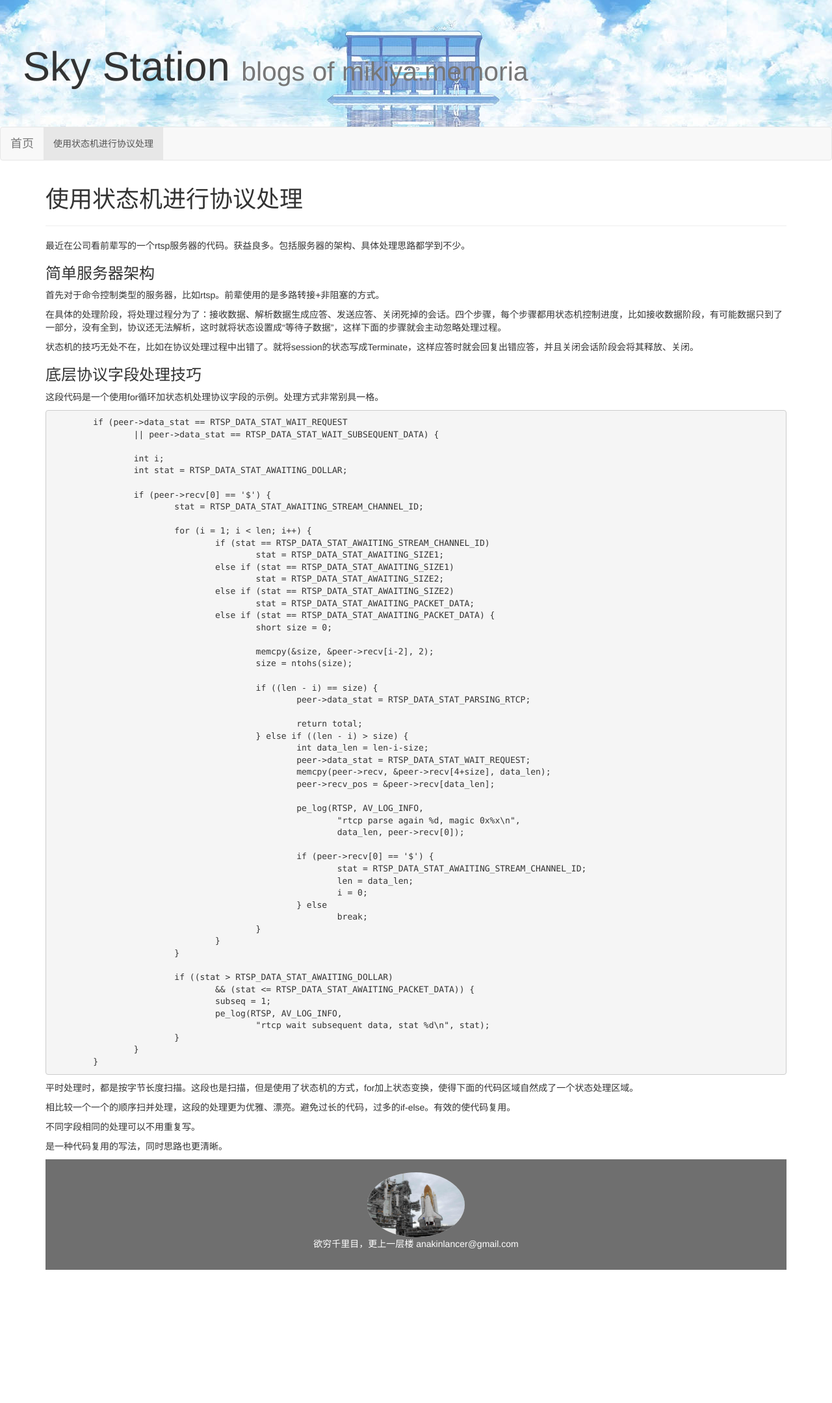
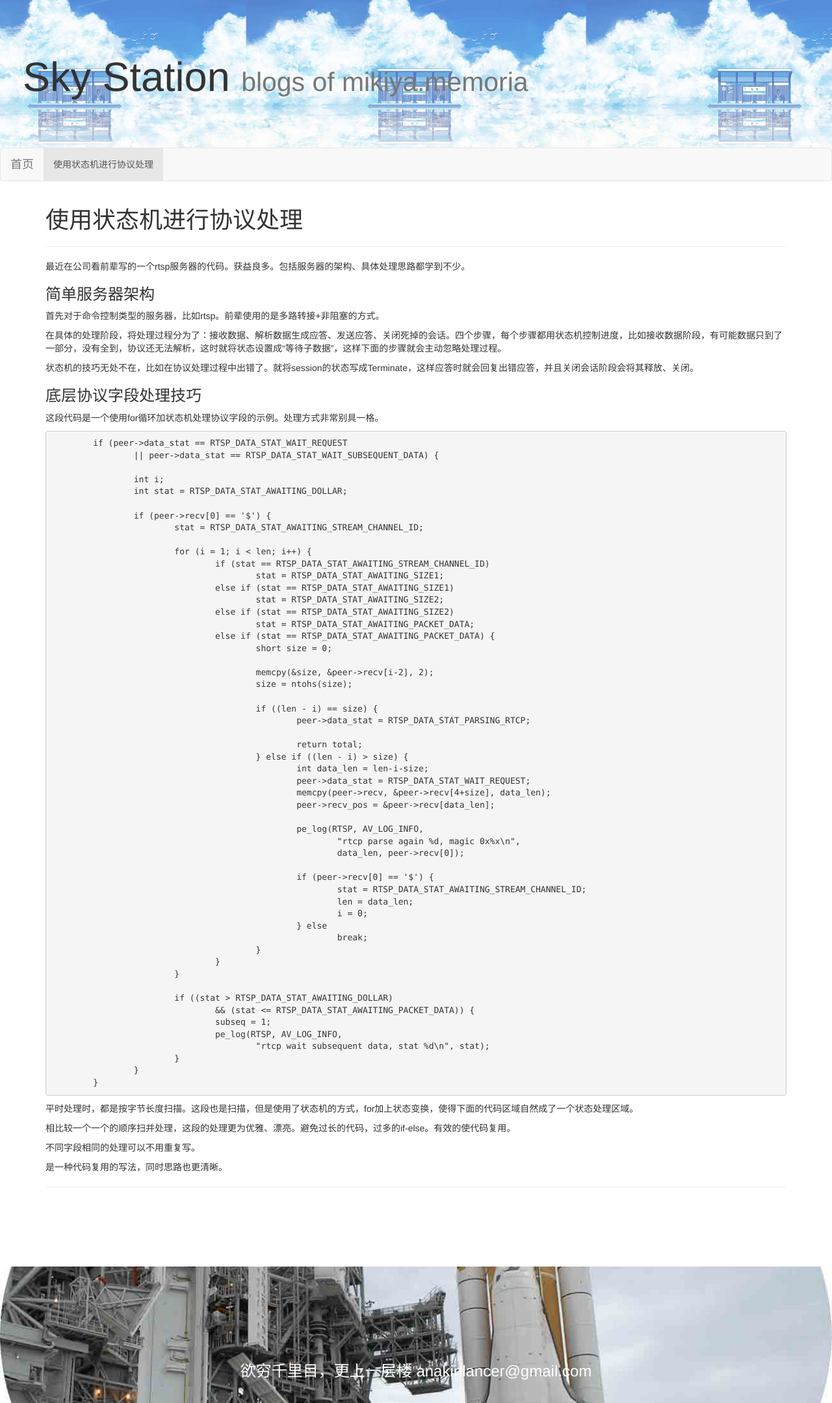
Before and after one commit to mikiya1991/mikiya_blog_pages, a Jekyll site: the page built from _posts/2016-12-26-protocolprocess_withstatemachine.md, in a window 1280 px wide. Shown: the whole page at 65% size. Built offline with Jekyll 4.4.1, drawn with Linux system fonts in a browser that asks for light colours; nearby versions of some CDN libraries; comment, search, counter and statistics services are not loaded; before the commit the page ends 1954 px from its top, so only the background shows below that.

Commit message:
fix(theme): decorate theme

```diff
--- a/_includes/footer.html
+++ b/_includes/footer.html
@@ -1,15 +1,24 @@
 <!-- <iframe frameborder="no" border="0" marginwidth="0" marginheight="0" width=330 height=86 src="https://music.163.com/outchain/player?type=2&id=586728&auto=1&height=66"></iframe> -->
 <style>
 .container-fluid2 {
-    padding-top: 20px;
-    padding-bottom: 20px;
+    padding-top: 10%;
+    padding-bottom: 2%;
 }
 .bg-footer {
-    background-color: #6f6f6f;
+    background-image: url(/assets/space-shuttle.jpg);
+    background-position: center center;
+    background-size: cover;
     color: #ffffff;
 }
+.dis-div {
+	padding: 0% 5% 0% 5%;
+	margin-top: 8%;
+}
+
 </style>
-<div id="disqus_thread"></div>
+
+
+<div class="dis-div" id="disqus_thread"></div>
 {% if page.comments %}
 <script>
 var disqus_config = function () {
@@ -25,7 +34,7 @@ s.setAttribute('data-timestamp', +new Date());
 </script>
 <noscript>Please enable JavaScript to view the <a href="https://disqus.com/?ref_noscript">comments powered by Disqus.</a></noscript>
 {% endif %}
+
 <footer class="bg-footer container-fluid2 text-center">
-<img src="/assets/space-shuttle.jpg" class="img-circle" alt="space-shuttle" width="150" height="100">
-<p>欲穷千里目，更上一层楼 anakinlancer@gmail.com</p>
+<h3>欲穷千里目，更上一层楼 anakinlancer@gmail.com</h3>
 </footer>
--- a/_layouts/markdown.html
+++ b/_layouts/markdown.html
@@ -4,7 +4,10 @@
 <body>
 <style>
 	.bg-1{
-		background: url(/assets/sky-station.jpg) center 66%;
+		background-image: url(/assets/sky-station.jpg);
+		background-size: contain;
+		background-position: center center;
+		padding-top:5%;padding-bottom:5%;
 		margin-bottom: 0px;
 	}
 	.navbar{
@@ -23,9 +26,12 @@
 		</ul>
 	</div>
 </nav>
+
 <div class="container">
 {{ content }}
+<hr>
+</div>
+
 {% include footer.html %}
-</div>
 </body>
 </html>
--- a/index.html
+++ b/index.html
@@ -15,10 +15,10 @@ title: Sky Station
 		<img class="img-responsive" src="/assets/lion.jpg" alt="lion" >
 	</div>
 	<div class="col-sm-4">
-	<h2> latest article </h2>
+	<h2> Latest Articles </h2>
 	<ul>
 		{% for post in site.posts %}
-		<li>{{ post.date | date_to_string }}&nbsp<a href="{{ post.url }}">{{ post.title }}</a></li>
+		<li>{{ post.date | date_to_string }}&nbsp;<a href="{{ post.url }}">{{ post.title }}</a></li>
 		{% endfor %}
 	</ul>
 	</div>
```
Also changed, not shown: other parts of _layouts/markdown.html (+1 -1 lines), _layouts/default.html (+5 -2 lines), _posts/2016-11-30-python_little_things.md (+2 -2 lines), _posts/2016-11-20-bodyfat_calc.html (renamed from _posts/2016-11-20-BodyFatCalc.html), _posts/2016-11-24-unix_signal.md (renamed from _posts/2016-11-24-unix-signal.md), _posts/2016-12-1-why_ihate_standardanswer.md (renamed from _posts/2016-12-1-whyihatestandardanswer.md), _posts/2016-12-26-protocolprocess_withstatemachine.md (renamed from _posts/2016-12-26-protocolprocess-withstatemachine.md), _posts/2017-5-22-error_handling.md (renamed from _posts/2017-5-22-error-handling.md).
